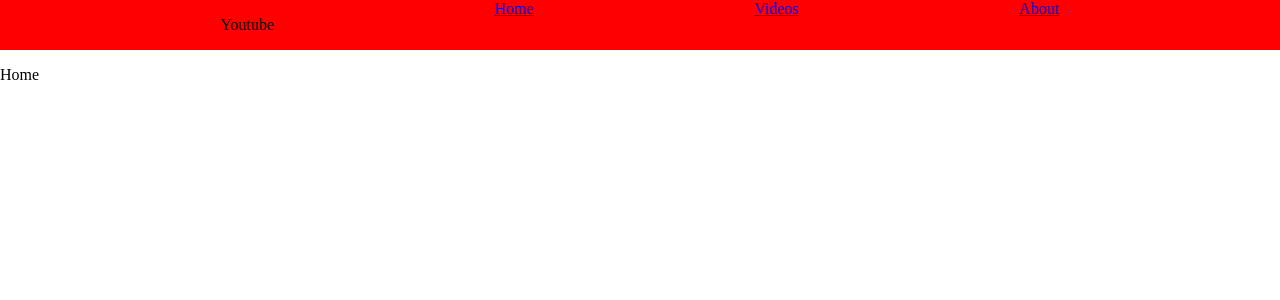
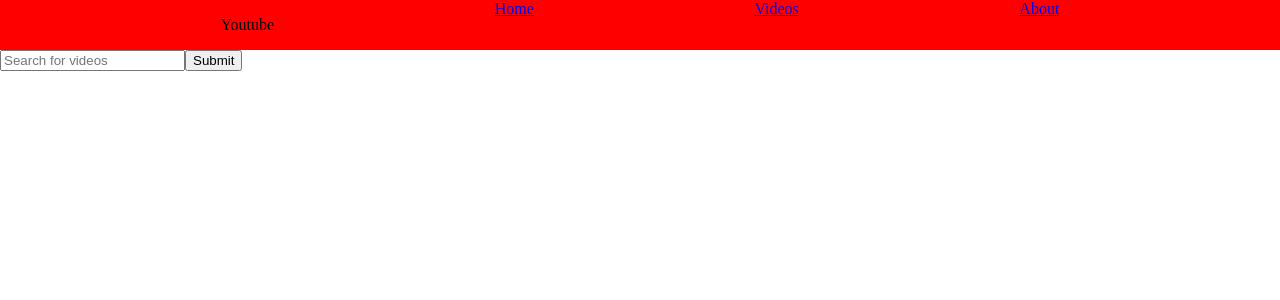
Before and after one commit to Massemonics/Youtube-React-Project, a React (Create React App) app: page / in a window 1280 px wide. Shown: the top 300 px of the page. Built offline with nearby package versions, Linux system fonts and the light colour scheme.

Commit message:
Finish minimum search feature

```diff
--- a/package.json
+++ b/package.json
@@ -6,6 +6,7 @@
     "@testing-library/jest-dom": "^5.12.0",
     "@testing-library/react": "^11.2.7",
     "@testing-library/user-event": "^12.8.3",
+    "axios": "^0.21.1",
     "react": "^17.0.2",
     "react-dom": "^17.0.2",
     "react-router-dom": "^5.2.0",
--- a/src/App.js
+++ b/src/App.js
@@ -1,10 +1,9 @@
-
 import './App.css';
 import NavBar from './Components/NavBar'
 import About from './Components/About'
 import Home from './Components/Home'
 import Videos from './Components/Videos'
-import { Switch, Route } from "react-router";
+import { Switch, Route } from "react-router-dom";
 
 function App() {
   return (
--- a/src/Components/Home.js
+++ b/src/Components/Home.js
@@ -1,5 +1,54 @@
-const Home = () =>{
-    return<p>Home</p>
+import React, { Component } from 'react';
+import { Link } from 'react-router-dom';
+import axios from "axios";
+
+export default class Home extends Component {
+    constructor() {
+        super();
+        this.state = { userSearch: "", searchResult: [], isSearch: false };
+    }
+
+    handleUserInput = (e) => {
+        this.setState({ userSearch: e.target.value });
+    }
+    submitUserSearch = async (e) => {
+        e.preventDefault();
+        const search = this.state.userSearch.trim();
+        const searchText = search.includes(" ") ? search.split(" ").join("%20") : search;
+        const { data } = await axios.get(`https://youtube.googleapis.com/youtube/v3/search?q=${searchText}&part=snippet&maxResults=25&type=video&key=${process.env.REACT_APP_API_KEY}`);
+        this.setState({ userSearch: "", searchResult: data.items, isSearch: true });
+    }
+
+    render() {
+        const { userSearch, searchResult, isSearch } = this.state;
+        const videosList = searchResult.map(list => (
+            <li key={list.id.videoId}>
+                <Link to={`/video/${list.id.videoId}`}>
+                    <img src={list.snippet.thumbnails.medium.url} alt="" />
+                </Link>
+                <Link to={`/video/${list.id.videoId}`}>
+                    {list.snippet.title}
+                </Link>
+            </li>)
+        )
+        const displayInfo = !videosList.length ? <h2>No video found</h2> : <ul>{videosList}</ul>
+
+        return (
+            <div>
+                <form onSubmit={this.submitUserSearch}>
+                    <input
+                        type="text"
+                        placeholder="Search for videos"
+                        onChange={this.handleUserInput}
+                        value={userSearch}
+                    />
+                    <input
+                        type="submit"
+                        value="Submit"
+                    />
+                </form>
+                {isSearch && displayInfo}
+            </div>
+        )
+    }
 }
-
-export default Home;
--- a/src/Components/Videos.js
+++ b/src/Components/Videos.js
@@ -21,6 +21,7 @@ class Videos extends React.Component {
     }
 
     render() {
+        const { userName, comment } = this.state
         return (
             <div className="videos">
                 <p>A list of comments</p>
--- a/src/index.js
+++ b/src/index.js
@@ -1,6 +1,6 @@
 import React from "react";
 import { render } from "react-dom";
-import { BrowserRouter, Route, Link } from "react-router-dom";
+import { BrowserRouter } from "react-router-dom";
 import "./index.css";
 import App from "./App";
 
```
Also changed, not shown: 2 other files (tests, documents, lock files or other folders).
